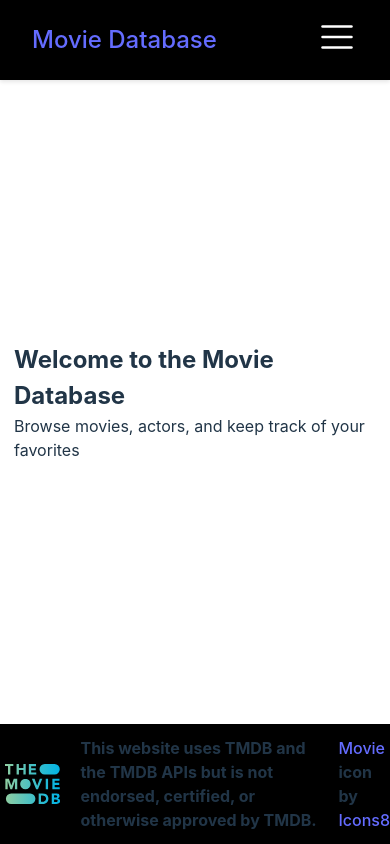
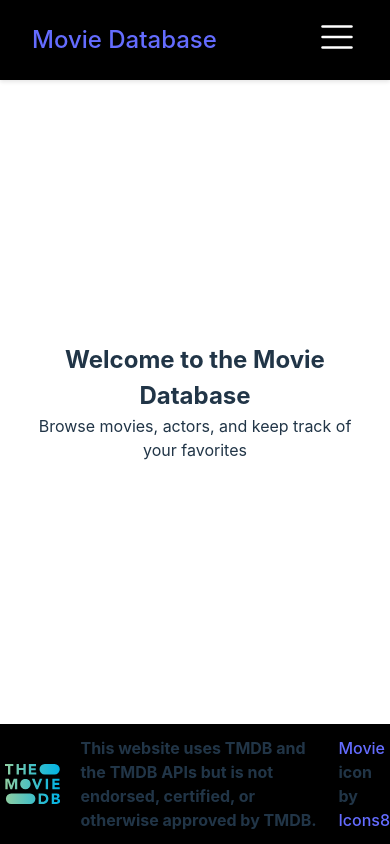
Before and after one commit to LaurenCummings/movie-project, a React (Vite) app: page /movie-project/movie-project in a window 390 px wide. Built offline with nearby package versions, Linux system fonts and the light colour scheme.

Commit message:
Centered text on home page and added more margin on mobile

```diff
--- a/src/css/Home.css
+++ b/src/css/Home.css
@@ -1,10 +1,11 @@
 .home {
     margin: auto;
+    text-align: center;
 }
 
 @media(max-width: 420px) {
     .home {
-        margin-left: 10px;
-        margin-right: 10px;
+        margin-left: 20px;
+        margin-right: 20px;
     }
 }
```
